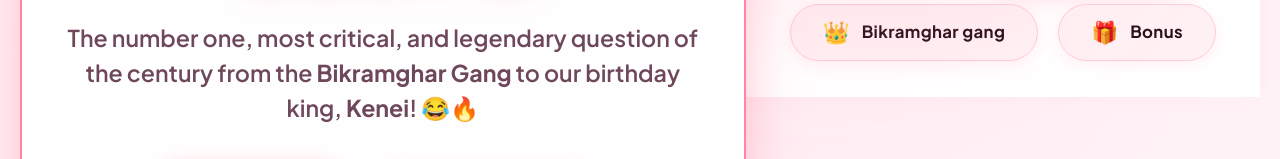
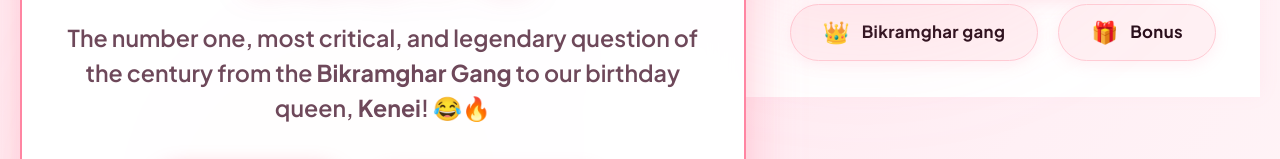
Before and after one commit to Yanger4213/KB, a plain HTML site: page quotes.html in a window 1280 px wide. Shown: the part 538-697 px from the top of the page. Drawn offline with nearby package versions, Linux system fonts and the light colour scheme; a web font is replaced by a local one.

Commit message:
Add files via upload

```diff
--- a/quotes.html
+++ b/quotes.html
@@ -45,7 +45,7 @@
       </div>
 
       <p class="quotes-subtext">
-        The number one, most critical, and legendary question of the century from the <strong>Bikramghar Gang</strong> to our birthday king, <strong>Kenei</strong>! 😂🔥
+        The number one, most critical, and legendary question of the century from the <strong>Bikramghar Gang</strong> to our birthday queen, <strong>Kenei</strong>! 😂🔥
       </p>
 
       <div class="quotes-action-group">
```
